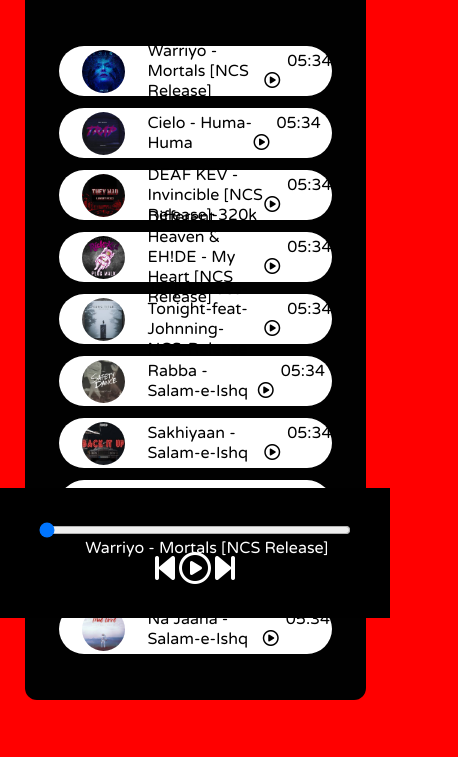
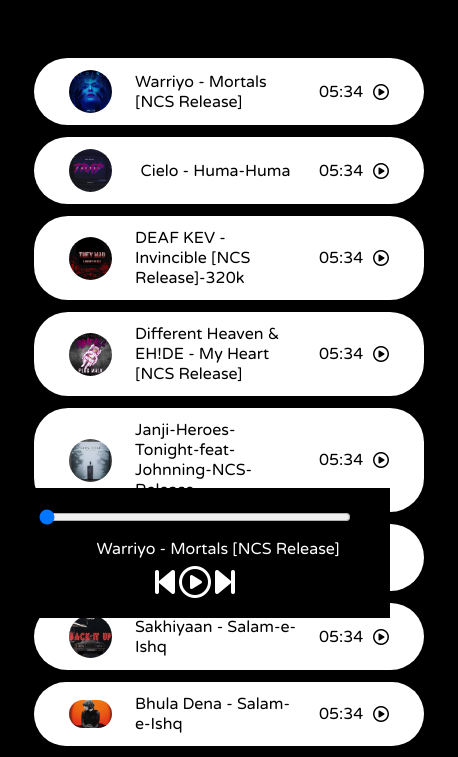
Before and after one commit to Himanshu-Paliwal525/Spotify-Clone, a plain HTML site: page index.html in a window 390 px wide. Shown: the part 226-983 px from the top of the page, 458 px wide, since content can reach past the window. Drawn offline with Linux system fonts and the light colour scheme.

Commit message:
Update style.css

```diff
--- a/style.css
+++ b/style.css
@@ -14,6 +14,9 @@
 }
 
 nav ul{
+    position: fixed;
+    top: 0;
+    width: 100%;
     display: flex;
     align-items: center;
     list-style-type: none;
@@ -22,6 +25,13 @@
     color: white;
 }
 
+.home {
+    text-decoration: none;
+    color: white;
+}
+.home:hover {
+    color: #1ed861;
+}
 nav ul li{
     padding: 0 12px;
 }
@@ -44,6 +54,8 @@
    font-family: 'Varela Round', sans-serif;
    display: flex;
    margin: 23px auto;
+   margin-top: 100px;
+
    width: 70%;
    border-radius: 12px;
    padding: 34px;
@@ -61,10 +73,26 @@
     align-items: center;
     flex-direction: column;
 }
-
-.icons{
+.base {
+    width: 40%;
+    display: flex;
+    justify-content: space-between;
     margin-top: 14px;
 }
+.songInfo {
+    display: flex;
+    align-items: center;
+}
+.songInfo{
+    left: 10vw;
+    font-family: 'Varela Round', sans-serif;
+}
+
+.songInfo img{
+    opacity: 0;
+    transition: opacity 0.4s ease-in;
+}
+
 .icons i{
     cursor: pointer;
 }
@@ -78,16 +106,21 @@
     margin-top: 74px;
 }
 
+
 .songItem{
-    height: 50px;
     display: flex;
     background-color: white;
-
+    padding: 12px;
     color: black;
     margin: 12px 0;
     justify-content: space-between;
     align-items: center;
     border-radius: 34px;
+}
+.songItem:hover{
+    background-color: #1ed861;
+    color: white;
+    text-shadow: 0px 0px 2px black;
 }
 
 .songItem img{
@@ -98,25 +131,42 @@
 
 .timestamp{
     margin: 0 23px;
+    min-width: 70px;
+    display: flex;
+    align-items: center;
+    justify-content: space-between;
 }
 
 .timestamp i{
     cursor: pointer;
 }
 
-.songInfo{
-    position: absolute;
-    left: 10vw;
-    font-family: 'Varela Round', sans-serif;
-}
 
-.songInfo img{
-    opacity: 0;
-    transition: opacity 0.4s ease-in;
-}
 
 @media only screen and (max-width: 1100px) {
     body {
-      background-color: red;
+        background-color: red;
+    }
+    .container {
+        width: 100%;
+        justify-content: center;
+        border-radius: 0;
+        background-color: black;
+        outline: 2px solid black;
+        background-image: none;
+    }
+    .bottom {
+        position: fixed;
+        width: 100%;
+    }
+    .base {
+        display: block;
+        text-align: center;
+        width: 100%;
+    }
+    .songInfo {
+        margin-bottom: 7px;
+        display: block;
+
     }
   }
```
